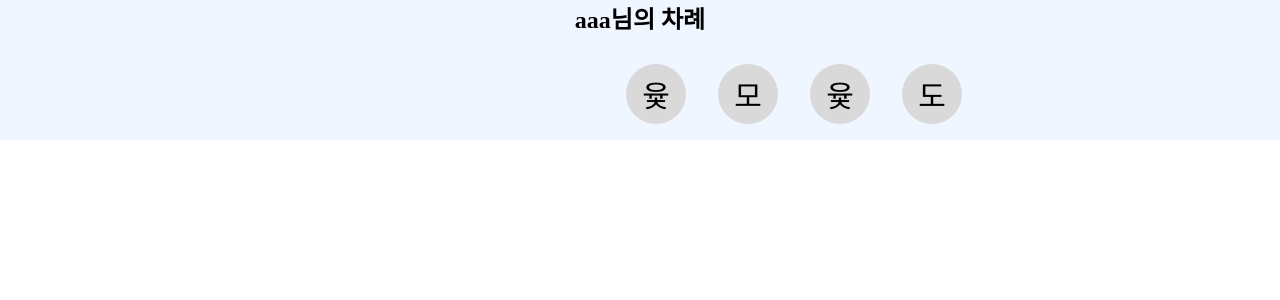
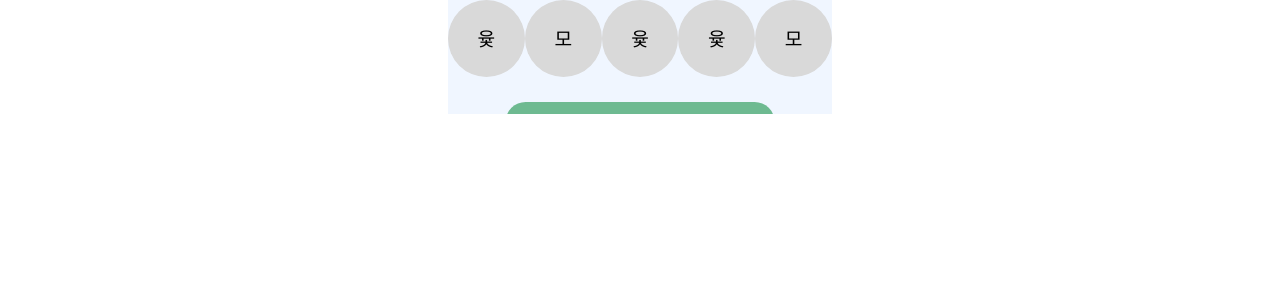
Before and after one commit to YutjjakNori/main, a Next.js app in the folder front-yut/: page /yutThrow in a window 1280 px wide. Shown: the top 300 px of the page. Built offline with nearby package versions, Linux system fonts and the light colour scheme.

Commit message:
Feat: 윷던지기 동적 함수 구현중

```diff
--- a/front-yut/pages/compoTest.tsx
+++ b/front-yut/pages/compoTest.tsx
@@ -21,6 +21,7 @@ const CompoTest = () => {
     color: "#575757",
     backgroundColor: "#EA857C",
     borderColor: "transparent",
+    margin: "1rem",
   };
 
   return (
@@ -41,6 +42,7 @@ const CompoTest = () => {
           color={exitBtnInfo.color}
           backgroundColor={exitBtnInfo.backgroundColor}
           borderColor={exitBtnInfo.borderColor}
+          margin={exitBtnInfo.margin}
         />
       </StyledContainer2>
     </StyledContainer>
--- a/front-yut/pages/yutThrow.tsx
+++ b/front-yut/pages/yutThrow.tsx
@@ -3,18 +3,30 @@ import styled from "styled-components";
 import CircleButton from "@/present/common/Button/CircleButton";
 import { CircleButtonProps } from "@/present/common/Button/CircleButton";
 
-import Svg from "@/public/icon/do.svg";
-import { StyledThrow } from "./YutImage.style";
-import { YutImageProps } from "./StyledThrow";
+import Do from "@/public/icon/do.svg";
+import Gae from "@/public/icon/gae.svg";
+import RectButton, {
+  RectButtonProps,
+} from "@/present/common/Button/RectButton";
+
+interface RectStyleInfo {
+  display: string;
+}
 
 const YutThrow = () => {
-  const [name, setName] = useState("aaa");
+  const images = [<Do></Do>, <Gae></Gae>];
+  const [currentImage, setCurrentImage] = useState(images[0]);
+
+  // const [name, setName] = useState("aaa");
   const [resList, setResList] = useState<Array<string>>([
     "윷",
     "모",
     "윷",
-    "도",
+    "윷",
+    "모",
   ]);
+  const [btnDisplay, setBtnDisplay] = useState<"block" | "none">("block");
+  // const [yutResult, setYutResult] = useState<string>("");
 
   const yutResultInfo: CircleButtonProps = {
     text: "윷",
@@ -22,20 +34,26 @@ const YutThrow = () => {
     color: "black",
     backgroundColor: "#D9D9D9",
     borderColor: "transparent",
+    margin: "0rem",
   };
 
-  const yutImageInfo: YutImageProps = {
-    Icon: Svg,
-    width: "100px",
-    height: "50px",
+  const yutThrowBtnInfo: RectButtonProps = {
+    text: "윷 던지기",
+    fontSize: "18px",
+    backgroundColor: "#6EBA91",
   };
+
+  function throwYut() {
+    setBtnDisplay(btnDisplay === "block" ? "none" : "block");
+    // 여기서 소켓 통신하여 얻어낸 윷 결과를 치환.
+    setCurrentImage(images[1]);
+  }
 
   return (
     <StyledContainer>
-      <StyledName>{name}님의 차례</StyledName>
-      <StyledContainer2>
-        <StyledResult>
-          {resList.map((data, index) => {
+      {/* <StyledName>{name}님의 차례</StyledName> */}
+      <StyledResultList>
+        {resList.map((data) => {
           return (
             <CircleButton
               text={data}
@@ -43,50 +61,85 @@ const YutThrow = () => {
               color={yutResultInfo.color}
               backgroundColor={yutResultInfo.backgroundColor}
               borderColor={yutResultInfo.borderColor}
+              margin={yutResultInfo.margin}
             />
           );
         })}
+      </StyledResultList>
+
+      <StyledResult>
+        {/* <ImgContainer>{currentImage}</ImgContainer> */}
+        <ImgContainer>
+          <Do></Do>
+        </ImgContainer>
+        {/* <RectContainer ref={btnThrowYutRef} onClick={throwYut}> */}
+        <RectContainer
+          onClick={() => {
+            throwYut();
+          }}
+          display={btnDisplay}
+        >
+          <RectButton
+            text={yutThrowBtnInfo.text}
+            fontSize={yutThrowBtnInfo.fontSize}
+            backgroundColor={yutThrowBtnInfo.backgroundColor}
+          />
+        </RectContainer>
       </StyledResult>
-        <StyledThrow
-          Icon={yutImageInfo.Icon}
-          width={yutImageInfo.width}
-          height={yutImageInfo.height}
-        />
-        {/* <Svg></Svg> */}
-      </StyledContainer2>
+      {/* <StyledThrow2>
+      </StyledThrow2> */}
     </StyledContainer>
   );
 };
 
 const StyledContainer = styled.div`
+  position: relative;
   text-align: center;
   background-color: #f0f6ff;
-`;
-
-const StyledName = styled.h2`
-  /* font-family: */
-  margin-bottom: 1%;
-`;
-
-const StyledContainer2 = styled.div`
-  width: 50%;
+  width: 30%;
   margin: auto;
 `;
 
-const StyledResult = styled.div`
+// const StyledContainer2 = styled.div`
+//   width: 50%;33
+//   margin: auto;
+// `;
+
+const StyledResultList = styled.div`
+  position: relative;
+  width: 100%;
   font-weight: bold;
-  width: 60px;
-  font-size: 30px;
+  font-size: 1.2em;
   color: red;
   margin: auto;
-  display: flex;
-  justify-content: space-evenly;
+  display: grid;
+  grid-template-columns: 1fr 1fr 1fr 1fr 1fr; // 최대 5개
+  justify-content: space-around;
 `;
 
-// const StyledThrow = styled.div`
-//   display: flex;
-//   justify-content: center;
-//   align-items: center;
+const ImgContainer = styled.div`
+  position: relative;
+`;
+
+// const RectContainer = styled.div<{ display: string }>`
+const RectContainer = styled.div<RectStyleInfo>`
+  position: absolute;
+  width: 70%;
+  height: 40%;
+  top: 35%;
+  left: 50%;
+  transform: translateY(0%) translateX(-50%);
+  display: ${(props) => props.display || "block"};
+`;
+
+const StyledResult = styled.div`
+  position: relative;
+  margin-top: 5%;
+`;
+
+// const StyledName = styled.h2`
+//   /* font-family: */
+//   margin-bottom: 1%;
 // `;
 
 export default YutThrow;
--- a/front-yut/present/common/Button/CircleButton.style.tsx
+++ b/front-yut/present/common/Button/CircleButton.style.tsx
@@ -2,7 +2,7 @@ import styled from "styled-components";
 import { CircleButtonProps } from "@/present/common/Button/CircleButton";
 
 const StyledButton = styled.button<CircleButtonProps>`
-  width: 100%; //${(props) => props.width || "10rem"};
+  width: 100%; //${(props) => props.width || "0.5 em"};
   aspect-ratio: 1/1;
   border-radius: 50%;
   font-size: ${(props) =>
@@ -11,12 +11,11 @@ const StyledButton = styled.button<CircleButtonProps>`
   background-color: ${(props) => props.backgroundColor || "#fff"};
   border: 1px solid ${(props) => props.borderColor || "#fff"};
   text-align: center;
-  /* padding-top: 10%; */
   display: flex;
   justify-content: center;
   align-items: center;
   flex-shrink: 0;
-  margin: 1rem;
+  margin: ${(props) => props.margin || "0.4rem"};
 
   svg {
     width: 50%;
--- a/front-yut/present/common/Button/CircleButton.tsx
+++ b/front-yut/present/common/Button/CircleButton.tsx
@@ -8,6 +8,7 @@ interface CircleButtonProps {
   backgroundColor?: string;
   borderColor?: string;
   width?: string;
+  margin: string;
 }
 
 function CircleButton({
@@ -17,6 +18,7 @@ function CircleButton({
   color,
   backgroundColor,
   borderColor,
+  margin,
 }: CircleButtonProps) {
   return (
     <>
@@ -25,6 +27,7 @@ function CircleButton({
         color={color}
         backgroundColor={backgroundColor}
         borderColor={borderColor}
+        margin={margin}
       >
         {Icon ? <Icon /> : text ?? ""}
       </style.StyledButton>
```
Also changed, not shown: front-yut/public/icon/do.svg, front-yut/public/icon/gae.svg (added). Lines whose indentation alone changed are shown as unchanged.
